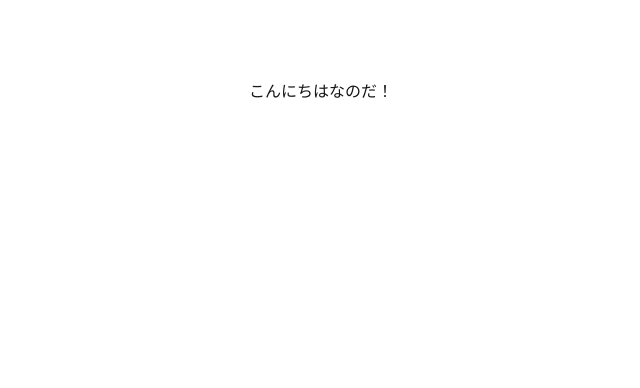
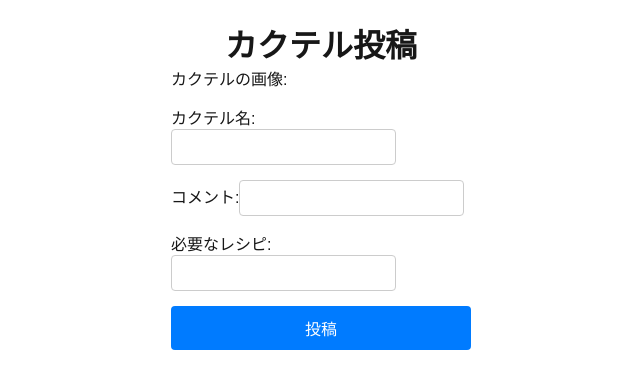
Before and after one commit to aridome222/Frontend-Tacktail, a Next.js app: page /upload in a window 1280 px wide. Shown: the top 388 px of the page, without its empty margins (319-959 px from the left). Built offline with nearby package versions, Linux system fonts and the light colour scheme.

Commit message:
update: 投稿に必要な入力フィールドを追加

```diff
--- a/src/app/upload/page.tsx
+++ b/src/app/upload/page.tsx
@@ -1,5 +1,36 @@
-import styles from "./upload.module.css";
+import styles from "./upload.module.css"; // CSSモジュールのインポート
 
 export default function Upload() {
-  return <div className={styles.page}>こんにちはなのだ！</div>;
+  return (
+    <div className={styles.page}>
+      <h1>カクテル投稿</h1>
+      <form className={styles.form}>
+        {/* 画像フィールド */}
+        <label>カクテルの画像:</label>
+
+        {/* カクテル名フィールド */}
+        <label>
+          カクテル名:
+          <input type="text" name="name" className={styles.input} />
+        </label>
+
+        {/* コメントフィールド */}
+        <label>
+          コメント:
+          <input type="text" name="comment" className={styles.input} />
+        </label>
+
+        {/* レシピフィールド */}
+        <label>
+          必要なレシピ:
+          <input type="text" name="text" className={styles.input} />
+        </label>
+
+        {/* 送信ボタン */}
+        <button type="submit" className={styles.button}>
+          投稿
+        </button>
+      </form>
+    </div>
+  );
 }
--- a/src/app/upload/upload.module.css
+++ b/src/app/upload/upload.module.css
@@ -1,168 +1,35 @@
 .page {
-  --gray-rgb: 0, 0, 0;
-  --gray-alpha-200: rgba(var(--gray-rgb), 0.08);
-  --gray-alpha-100: rgba(var(--gray-rgb), 0.05);
-
-  --button-primary-hover: #383838;
-  --button-secondary-hover: #f2f2f2;
-
-  display: grid;
-  grid-template-rows: 20px 1fr 20px;
+  display: flex;
+  flex-direction: column;
   align-items: center;
-  justify-items: center;
-  min-height: 100svh;
-  padding: 80px;
-  gap: 64px;
-  font-family: var(--font-geist-sans);
+  padding: 20px;
+  font-family: Arial, sans-serif;
 }
 
-@media (prefers-color-scheme: dark) {
-  .page {
-    --gray-rgb: 255, 255, 255;
-    --gray-alpha-200: rgba(var(--gray-rgb), 0.145);
-    --gray-alpha-100: rgba(var(--gray-rgb), 0.06);
-
-    --button-primary-hover: #ccc;
-    --button-secondary-hover: #1a1a1a;
-  }
+.form {
+  display: flex;
+  flex-direction: column;
+  gap: 15px;
+  width: 300px;
 }
 
-.main {
-  display: flex;
-  flex-direction: column;
-  gap: 32px;
-  grid-row-start: 2;
+.input {
+  padding: 8px;
+  font-size: 16px;
+  border: 1px solid #ccc;
+  border-radius: 4px;
 }
 
-.main ol {
-  font-family: var(--font-geist-mono);
-  padding-left: 0;
-  margin: 0;
-  font-size: 14px;
-  line-height: 24px;
-  letter-spacing: -0.01em;
-  list-style-position: inside;
+.button {
+  padding: 10px;
+  font-size: 16px;
+  background-color: #007bff;
+  color: #fff;
+  border: none;
+  border-radius: 4px;
+  cursor: pointer;
 }
 
-.main li:not(:last-of-type) {
-  margin-bottom: 8px;
+.button:hover {
+  background-color: #0056b3;
 }
-
-.main code {
-  font-family: inherit;
-  background: var(--gray-alpha-100);
-  padding: 2px 4px;
-  border-radius: 4px;
-  font-weight: 600;
-}
-
-.ctas {
-  display: flex;
-  gap: 16px;
-}
-
-.ctas a {
-  appearance: none;
-  border-radius: 128px;
-  height: 48px;
-  padding: 0 20px;
-  border: none;
-  border: 1px solid transparent;
-  transition:
-    background 0.2s,
-    color 0.2s,
-    border-color 0.2s;
-  cursor: pointer;
-  display: flex;
-  align-items: center;
-  justify-content: center;
-  font-size: 16px;
-  line-height: 20px;
-  font-weight: 500;
-}
-
-a.primary {
-  background: var(--foreground);
-  color: var(--background);
-  gap: 8px;
-}
-
-a.secondary {
-  border-color: var(--gray-alpha-200);
-  min-width: 180px;
-}
-
-.footer {
-  grid-row-start: 3;
-  display: flex;
-  gap: 24px;
-}
-
-.footer a {
-  display: flex;
-  align-items: center;
-  gap: 8px;
-}
-
-.footer img {
-  flex-shrink: 0;
-}
-
-/* Enable hover only on non-touch devices */
-@media (hover: hover) and (pointer: fine) {
-  a.primary:hover {
-    background: var(--button-primary-hover);
-    border-color: transparent;
-  }
-
-  a.secondary:hover {
-    background: var(--button-secondary-hover);
-    border-color: transparent;
-  }
-
-  .footer a:hover {
-    text-decoration: underline;
-    text-underline-offset: 4px;
-  }
-}
-
-@media (max-width: 600px) {
-  .page {
-    padding: 32px;
-    padding-bottom: 80px;
-  }
-
-  .main {
-    align-items: center;
-  }
-
-  .main ol {
-    text-align: center;
-  }
-
-  .ctas {
-    flex-direction: column;
-  }
-
-  .ctas a {
-    font-size: 14px;
-    height: 40px;
-    padding: 0 16px;
-  }
-
-  a.secondary {
-    min-width: auto;
-  }
-
-  .footer {
-    flex-wrap: wrap;
-    align-items: center;
-    justify-content: center;
-  }
-}
-
-@media (prefers-color-scheme: dark) {
-  .logo {
-    filter: invert();
-  }
-}
```
